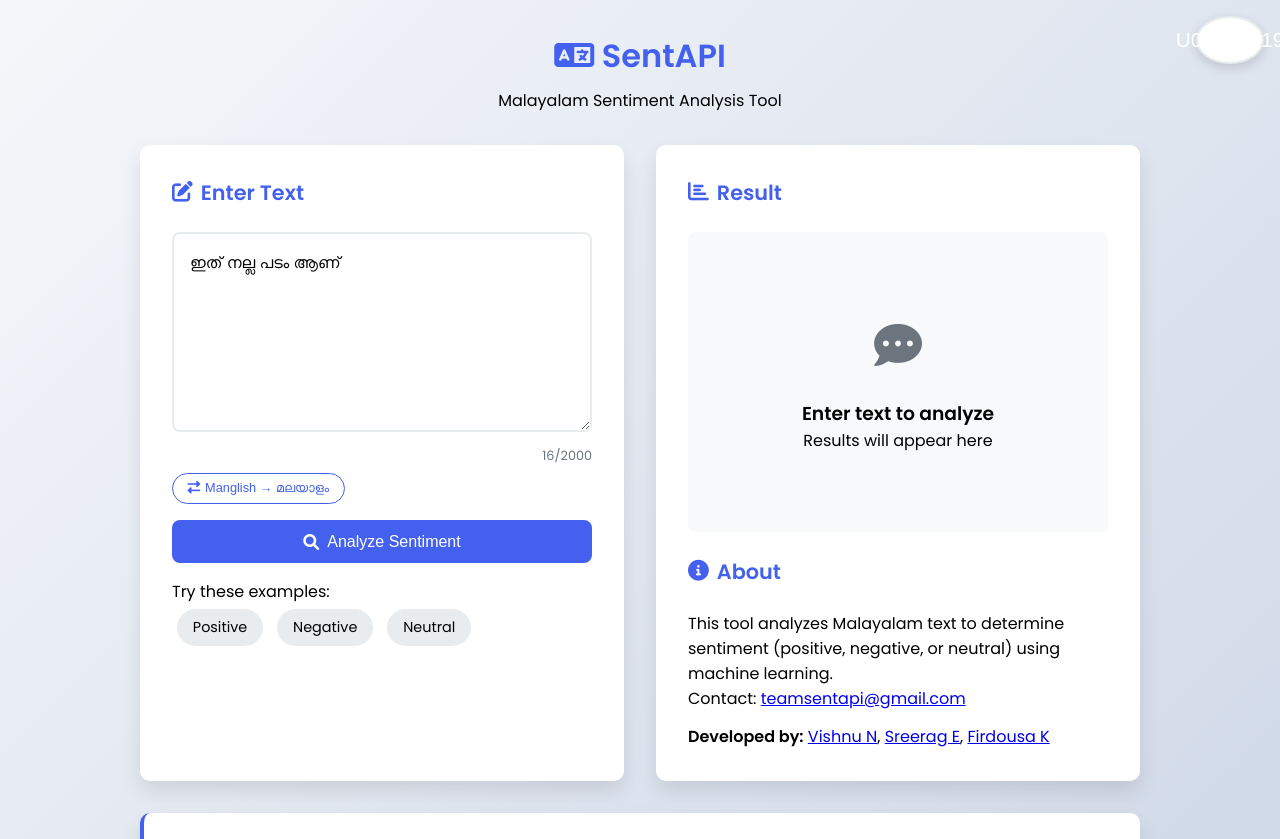
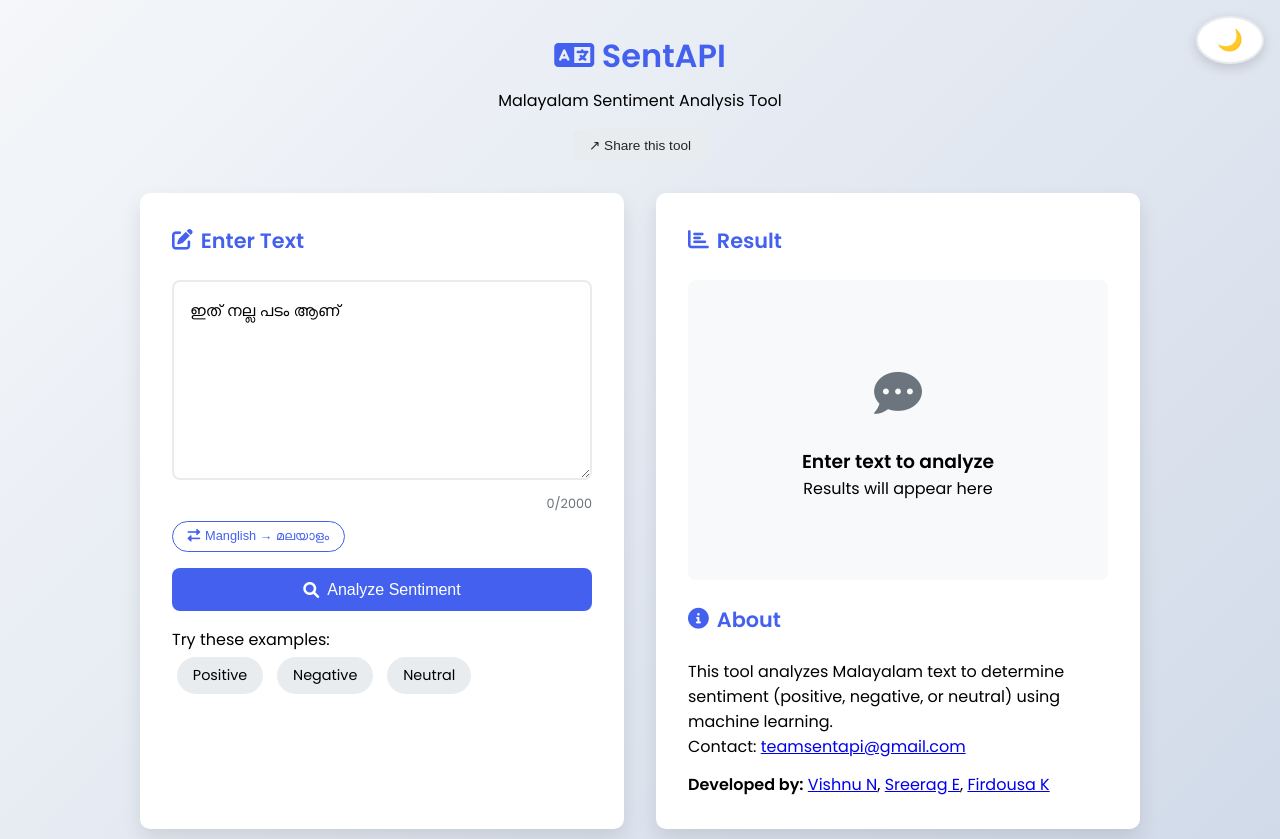
Before and after one commit to nuvishh/SentAPI-Web, a Flask app: page / in a window 1280 px wide. Shown: the top 839 px of the page. Run offline with Flask 2, Linux system fonts and the light colour scheme.

Commit message:
Add Share button to header

```diff
--- a/templates/index.html
+++ b/templates/index.html
@@ -272,6 +272,7 @@
         <header>
             <h1><i class="fas fa-language"></i> SentAPI</h1>
             <p>Malayalam Sentiment Analysis Tool</p>
+            <button type="button" class="copy-btn" onclick="shareTool(this)" aria-label="Share this tool">↗ Share this tool</button>
         </header>
 
         <div class="app-container">
@@ -447,6 +448,22 @@
             }
             btn.disabled = false;
         }
+    <script>
+        async function shareTool(btn){
+            var url = location.href, title = document.title;
+            var done = function(msg){ if(!btn) return; var old = btn.textContent; btn.textContent = msg; setTimeout(function(){ btn.textContent = old; }, 1600); };
+            if (navigator.share) {
+                try { await navigator.share({title: title, url: url}); return; }
+                catch (e) { if (e && e.name === 'AbortError') return; }
+            }
+            try { await navigator.clipboard.writeText(url); done('Copied ✓'); return; }
+            catch (e) {}
+            var ta = document.createElement('textarea');
+            ta.value = url; ta.style.position = 'fixed'; ta.style.opacity = '0';
+            document.body.appendChild(ta); ta.select();
+            try { document.execCommand('copy'); done('Copied ✓'); } catch (e) {}
+            ta.remove();
+        }
     </script>
 </body>
 </html>
```
